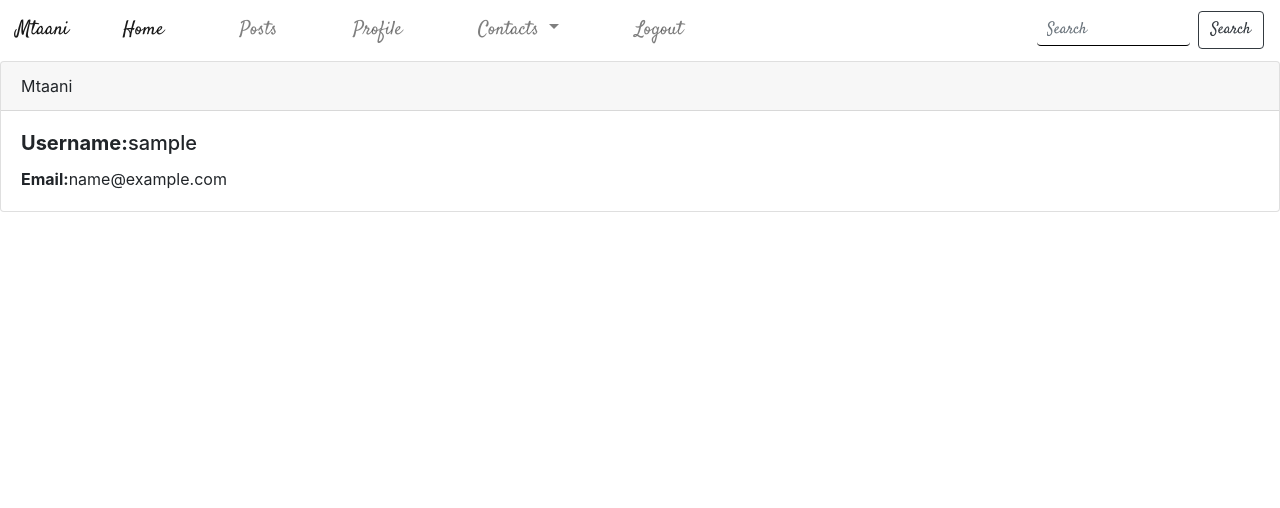
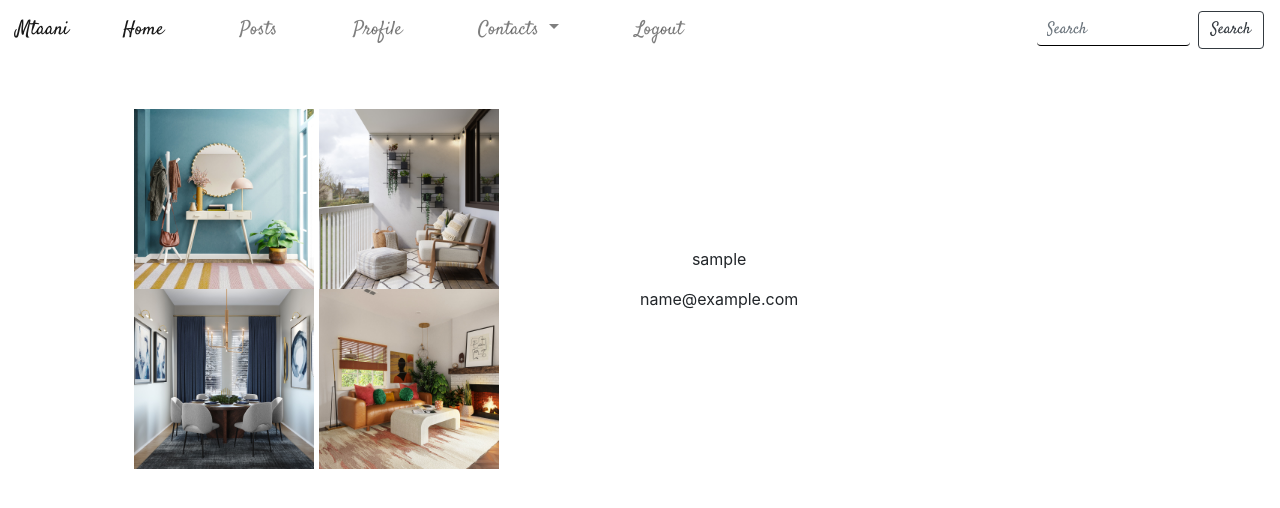
Before and after one commit to ivymmurithi/mtaani, a Django app: page /profile in a window 1280 px wide. Shown: the top 508 px of the page. Run offline with Django 4.2, Linux system fonts and the light colour scheme; the visitor is signed in with stand-in values (Sample User, id 1); data comes from the database, SQL or seed files in the repository; some libraries are stand-ins or nearby versions.

Commit message:
profile design

```diff
--- a/mtaaniapp/templates/profile.html
+++ b/mtaaniapp/templates/profile.html
@@ -4,7 +4,7 @@
 {% block content %}
 
 {% for profile in profiles %}
-    <div class="card">
+    <!-- <div class="card">
         <div class="card-header">
             Mtaani
         </div>
@@ -12,6 +12,24 @@
             <h5 class="card-title"><strong>Username:</strong>{{profile.user.username}}</h5>
             <p class="card-text"><strong>Email:</strong>{{profile.user.email}}</p>
         </div>
+    </div> -->
+
+    <div class="container profile-container text-center">
+        <div class="grid-photos container">
+            <div class="row">
+                <div class="col-md-5 grid-image mt-5">
+                    <img src="../../media/images/grid1.jpg" alt="" style="max-height: 180px; max-width: 180px;">
+                    <img src="../../media/images/grid2.jpg" alt="" style="max-height: 180px; max-width: 180px;">
+                    <img src="../../media/images/grid3.jpg" alt="" style="max-height: 180px; max-width: 180px;">
+                    <img src="../../media/images/grid4.jpg" alt="" style="max-height: 180px; max-width: 180px;">
+                </div>
+
+                <div class="profile-details">
+                    <p>{{profile.user.username}}</p>
+                    <p>{{profile.user.email}}</p>
+                </div>
+            </div>
+        </div>
     </div>
 {% endfor %}
 
--- a/static/css/styles.css
+++ b/static/css/styles.css
@@ -1,3 +1,9 @@
+* {
+    padding: 0;
+    margin: 0;
+    box-sizing: border-box;
+}
+
 .mtaani-brand {
   font-family: "Satisfy", cursive;
 }
@@ -29,3 +35,16 @@
   background-repeat: no-repeat !important;
   background-position: center center !important;
 }
+
+.grid-image {
+    margin-right: 20%;
+}
+
+.profile-details {
+    float: right;
+}
+
+.profile-details {
+    margin-left: 50% !important;
+    margin-top: -20% !important;
+}
```
Also changed, not shown: media/images/grid1.jpg (added), media/images/grid2.jpg (added), media/images/grid3.jpg (added), media/images/grid4.jpg (added).
